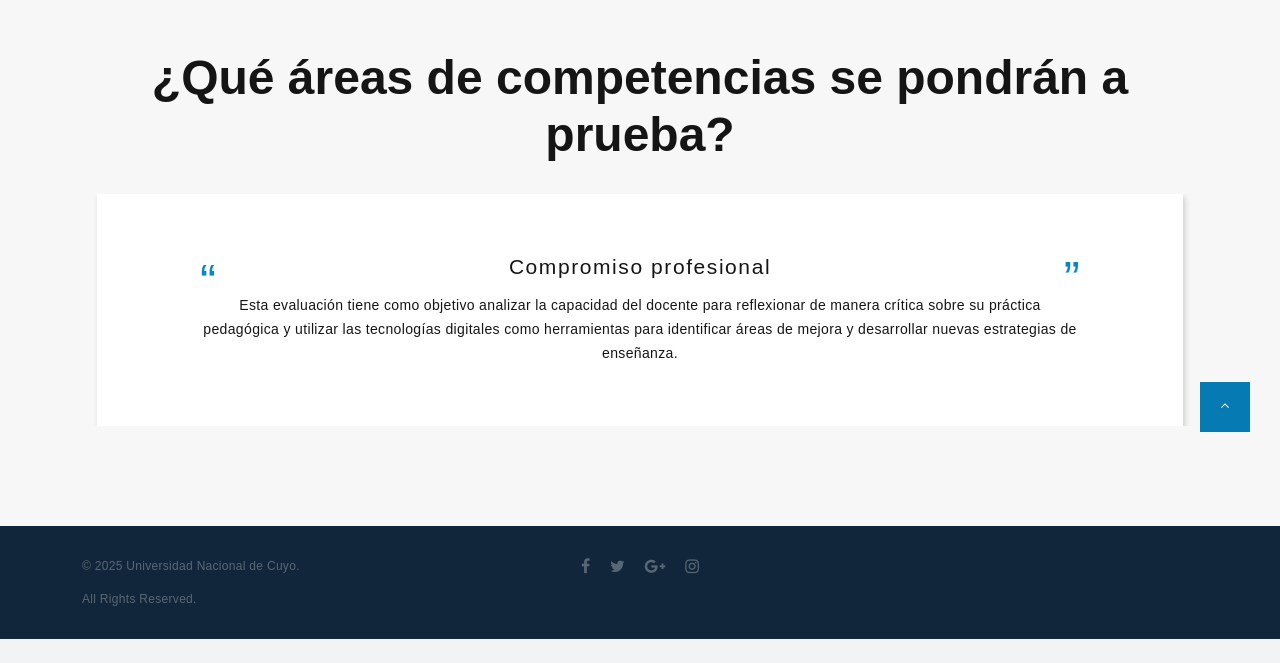
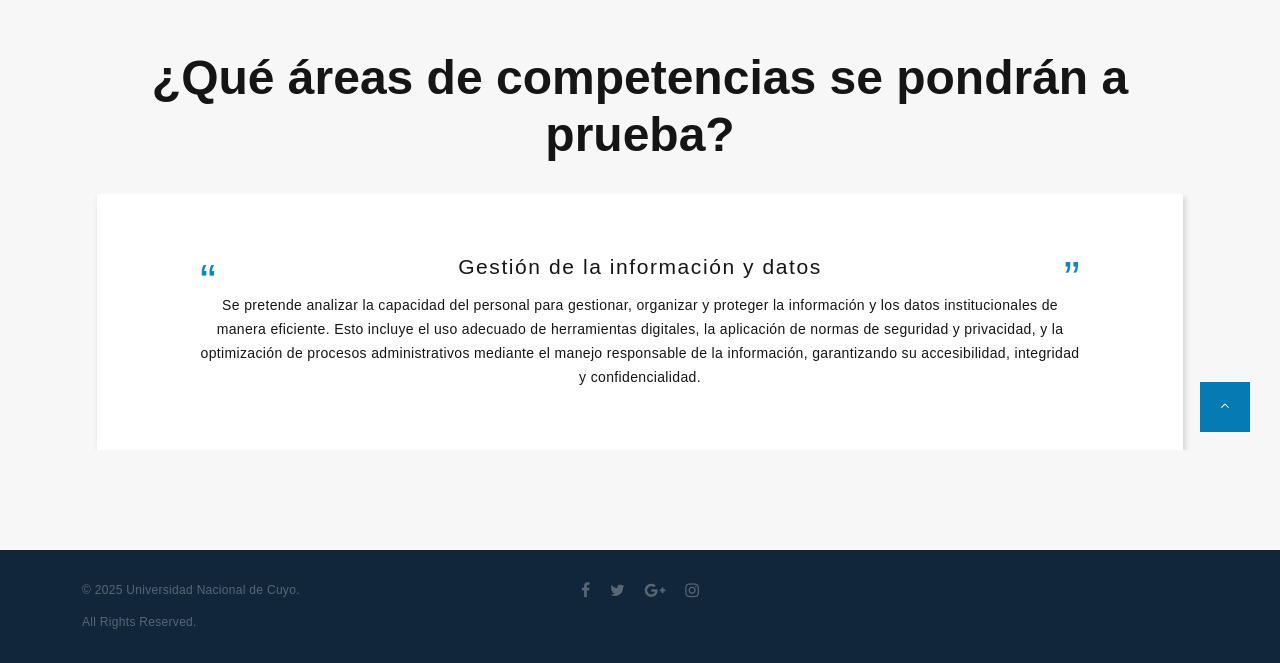
Before and after one commit to adaroflorencia/compentenciasdigitales, a Django app: page /form/no_docentes/ in a window 1280 px wide. Shown: the part 438-1101 px from the top of the page. Before the commit the page ends 1077 px from the top, so only its background shows below. Run offline with Django 5.2, Linux system fonts and the light colour scheme.

Commit message:
'change no_docente'

```diff
--- a/templates/form/no_docentes.html
+++ b/templates/form/no_docentes.html
@@ -36,61 +36,66 @@
                 <article class="quote-lisa">
                     <div class="quote-lisa-body">
                         <div class="quote-lisa-text">
-                            <h5 class="quote-lisa-cite">Compromiso profesional</h5>
+                            <h5 class="quote-lisa-cite"> Gestión de la información y datos</h5>
                         </div>
-                        <p class="q">Esta evaluación tiene como objetivo analizar la capacidad del docente para
-                            reflexionar de manera crítica sobre su práctica pedagógica y utilizar las tecnologías
-                            digitales como herramientas para identificar áreas de mejora y desarrollar nuevas
-                            estrategias de enseñanza. </p>
+                        <p class="q">Se pretende analizar la capacidad del personal para gestionar,
+                            organizar y proteger la información y los datos institucionales de manera eficiente.
+                            Esto incluye el uso adecuado de herramientas digitales, la aplicación de normas de
+                            seguridad y privacidad, y la optimización de procesos administrativos mediante el
+                            manejo responsable de la información, garantizando su accesibilidad, integridad y
+                            confidencialidad. </p>
                     </div>
                 </article>
                 <!-- Quote Lisa-->
                 <article class="quote-lisa">
                     <div class="quote-lisa-body">
                         <div class="quote-lisa-text">
-                            <h5 class="quote-lisa-cite">Contenidos Digitales</h5>
+                            <h5 class="quote-lisa-cite"> Comunicación y colaboración</h5>
                         </div>
-                        <p class="q">Se valorará su habilidad para encontrar y adaptar materiales existentes, así como
-                            para desarrollar nuevos recursos educativos digitales que se ajusten a las necesidades
-                            específicas de sus estudiantes. Además, se evaluará su conocimiento sobre las licencias
-                            abiertas y los derechos de autor, y su capacidad para organizar y compartir los recursos de
-                            forma responsable y legal.</p>
+                        <p class="q">Se valorará la capacidad de utilizar herramientas digitales que faciliten
+                            la comunicación efectiva y el trabajo colaborativo dentro de la institución.
+                            Esto incluye el uso adecuado de plataformas de mensajería, correo electrónico y
+                            gestión de proyectos, fomentando una interacción clara, organizada y accesible entre
+                            equipos de trabajo, estudiantes y otros actores institucionales.</p>
                     </div>
                 </article>
                 <!-- Quote Lisa-->
                 <article class="quote-lisa">
                     <div class="quote-lisa-body">
                         <div class="quote-lisa-text">
-                            <h5 class="quote-lisa-cite">Enseñanza y aprendizaje</h5>
+                            <h5 class="quote-lisa-cite">Creación de contenidos digitales</h5>
                         </div>
-                        <p class="q">Se valorará su habilidad para diseñar actividades y experiencias de aprendizaje
-                            innovadoras, utilizando diferentes herramientas y plataformas digitales. Además, se evaluará
-                            su capacidad para brindar un acompañamiento personalizado a sus estudiantes, utilizando las
-                            tecnologías para facilitar la comunicación y la colaboración.</p>
+                        <p class="q">Se busca evaluar la habilidad para generar y adaptar contenidos digitales
+                            que mejoren la gestión administrativa y la comunicación institucional. Esto implica
+                            el uso de herramientas para la edición de documentos, imágenes, presentaciones y otros
+                            formatos multimedia, garantizando que la información sea clara, accesible y adecuada
+                            para su propósito.</p>
                     </div>
                 </article>
                 <!-- Quote Lisa-->
                 <article class="quote-lisa">
                     <div class="quote-lisa-body">
                         <div class="quote-lisa-text">
-                            <h5 class="quote-lisa-cite">Evaluación y retroalimentación</h5>
+                            <h5 class="quote-lisa-cite">Seguridad digital</h5>
                         </div>
-                        <p class="q">Esta evaluación busca determinar si el docente es capaz de aprovechar las
-                            potencialidades de las herramientas digitales para diseñar evaluaciones auténticas que
-                            reflejen los aprendizajes del siglo XXI y permitan obtener información detallada sobre el
-                            progreso de cada estudiante.</p>
+                        <p class="q">Se busca determinar la capacidad para aplicar buenas
+                            prácticas en ciberseguridad y protección de datos dentro de la institución.
+                            Esto abarca el manejo seguro de credenciales, la identificación de riesgos digitales,
+                            la gestión de accesos y la prevención de incidentes de seguridad, asegurando la integridad
+                            y privacidad de la información.</p>
                     </div>
                 </article>
                 <!-- Quote Lisa-->
                 <article class="quote-lisa">
                     <div class="quote-lisa-body">
                         <div class="quote-lisa-text">
-                            <h5 class="quote-lisa-cite">Empoderamiento de los estudiantes</h5>
+                            <h5 class="quote-lisa-cite">Resolución de problemas</h5>
                         </div>
-                        <p class="q">Se busca evaluar la capacidad del docente para crear entornos de aprendizaje
-                            inclusivos y personalizados, utilizando las tecnologías digitales, para garantizar el acceso
-                            de todos los estudiantes a los recursos y actividades, independientemente de sus necesidades
-                            especiales. </p>
+                        <p class="q">Se pretende valorar la capacidad del personal no docente para identificar y
+                            solucionar problemas técnicos y administrativos relacionados con el uso de herramientas
+                            digitales. Esto incluye la adopción de estrategias para optimizar procesos, la toma de
+                            decisiones basadas en el análisis de datos y la capacidad de adaptarse a nuevas tecnologías
+                            para mejorar la eficiencia en su trabajo.</p>
                     </div>
                 </article>
             </div>
```
